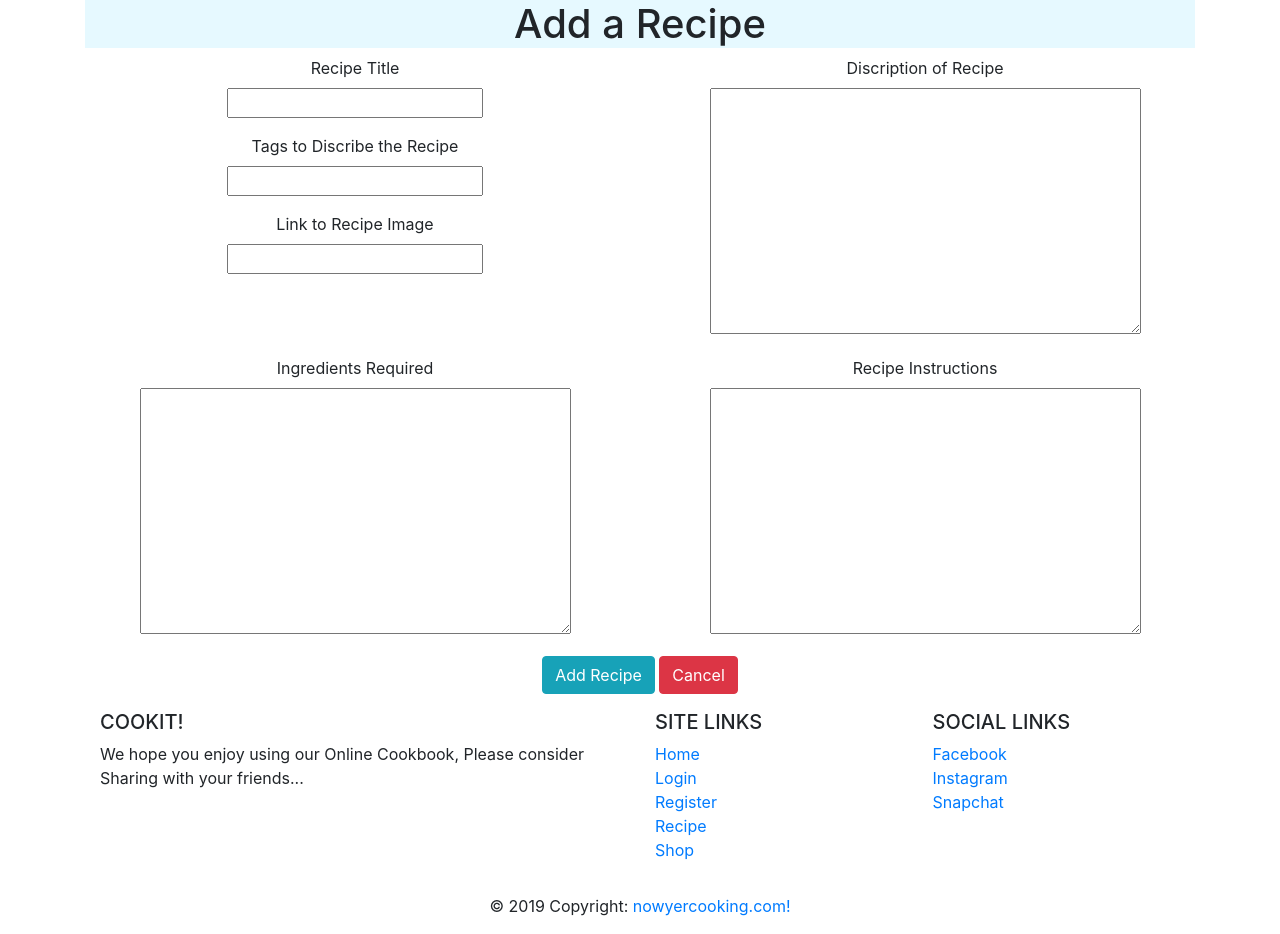
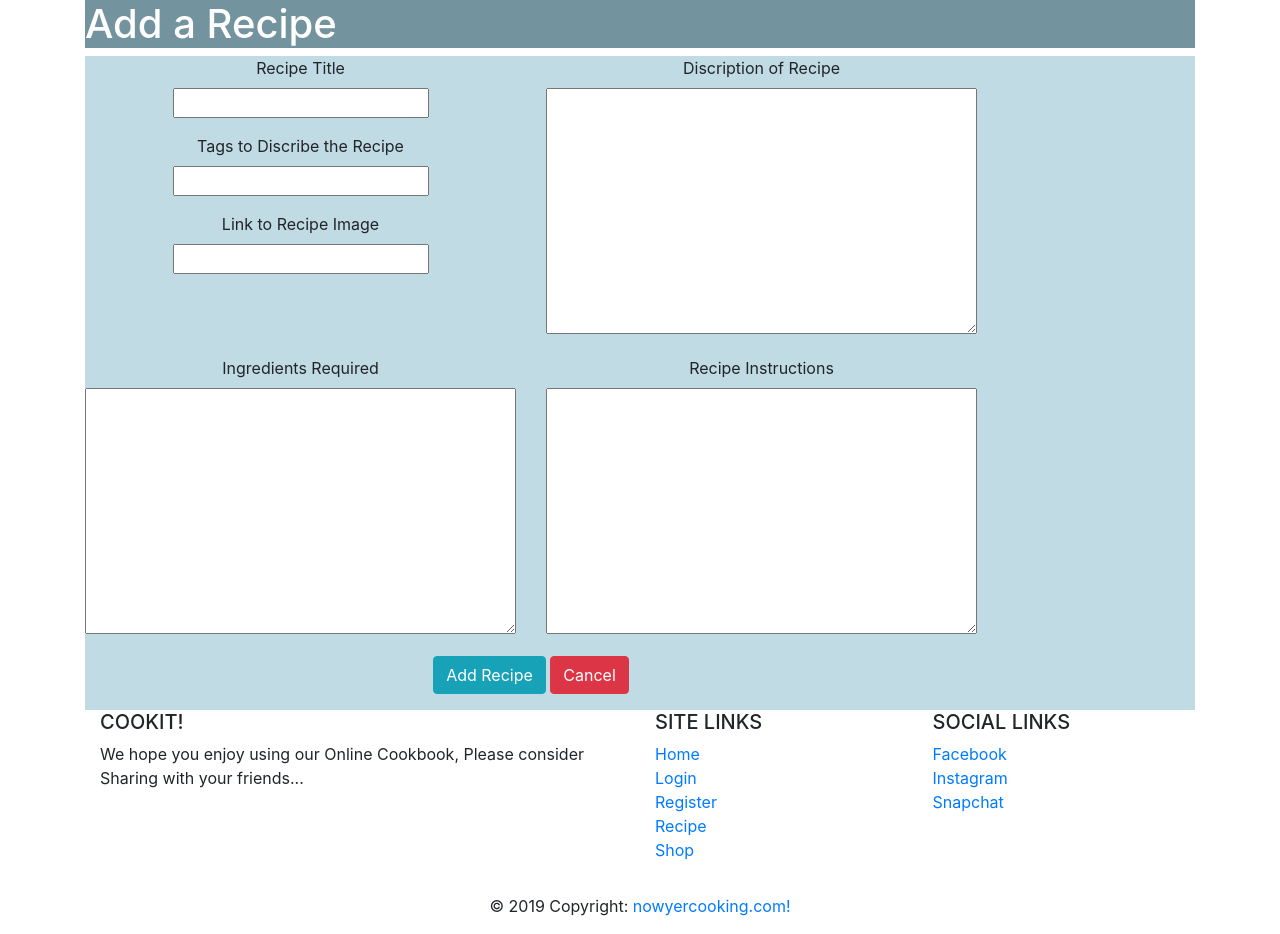
Before and after one commit to jsnbly/milestone3, a Flask app: page /add_recipe in a window 1280 px wide. Shown: the part 56-990 px from the top of the page. Run offline with Flask 2, Linux system fonts and the light colour scheme; some libraries are stand-ins or nearby versions.

Commit message:
added styling to landing.html stated fixing add_recipe.html styling and format, added new regimage and logimage.jpg to static images folder for login and registration page added text overlay to these with some call to action messages

```diff
--- a/static/css/style.css
+++ b/static/css/style.css
@@ -11,6 +11,11 @@
   border-radius: 25px;
 }
 /*User Landing Page*/
+.recpheader{
+  background-color: #73949e;
+  color: white;
+}
+
 #usrrecipehead{
   padding-bottom: 5px;
   padding-top: 5px;
@@ -24,13 +29,17 @@
 
 /*Add/Edit Recipe Page*/
 #addrecphead{
-  background-color: #e6f9ff;
-
+  background-color: #73949e;
+  color: white;
+}
+#addrecpcontent{
+  background-color: #c0dbe4
 }
 
 .recipesection{
   padding-top: 5px;
   padding-bottom: 10px;
+  background-color: #c0dbe4;
 }
 
 .userrecipesection{
@@ -42,8 +51,8 @@
 #formimages{
   height: 100%;
   width: 100%;
-  filter: blur(1px);
   border-radius: 30px;
+  position: relative;
 }
 
 .formbg{
@@ -53,3 +62,13 @@
 .formpad{
   padding-bottom: 10px;
 }
+
+.text-block {
+  position: absolute;
+  bottom: 20px;
+  right: 20px;
+
+  color: white;
+  padding-left: 20px;
+  padding-right: 20px;
+}
--- a/templates/add_recipe.html
+++ b/templates/add_recipe.html
@@ -1,7 +1,7 @@
 {% extends "base.html" %}
 
 {% block content %}
-<center>
+
     <div id="addrecphead">
     <h1>Add a Recipe</h1>
     </div>
@@ -14,11 +14,12 @@
         </ul>
     {% endif %}
     {% endwith %}
-
+    <div class="container">
+    <div class="row text-center" id="addrecpcontent">
     <form action="" method="post">
         {{ form.hidden_tag() }}
         <div class="row">
-        <div class="col">
+        <div class="col-lg-6">
         <p>
             {{ form.title.label }}<br>
             {{ form.title() }}
@@ -41,7 +42,7 @@
             {% endfor %}
         </p>
         </div>
-        <div class="col">
+        <div class="col-lg-6">
         <p>
             {{ form.discription.label }}<br>
             {{ form.discription(cols="40", rows="10") }}
@@ -52,7 +53,7 @@
         </div>
         </div>
         <div class="row">
-        <div class="col">
+        <div class="col-lg-6">
         <p>
             {{ form.ingredient.label }}<br>
             {{ form.ingredient(cols="40", rows="10") }}
@@ -61,7 +62,7 @@
             {% endfor %}
         </p>
         </div>
-        <div class="col">
+        <div class="col-lg-6">
         <p>
             {{ form.instructions.label }}<br>
             {{ form.instructions(cols="40", rows="10") }}
@@ -72,12 +73,14 @@
         </div>
         </div>
         <div class="row">
-        <div class="col">
+        <div class="col-lg-12">
         <p>{{ form.submit(class="btn btn-info") }}
         <a href="{{url_for('index')}}" class="btn btn-danger" role="button">Cancel</a></p>
         </div>
         </div>
     </form>
-    </center>
+    </div>
+    </div>
+
 
 {% endblock %}
--- a/templates/register.html
+++ b/templates/register.html
@@ -52,5 +52,9 @@
         </div>
     </form>
     <div class="col-lg-6">
-    <img src="../static/images/regimage.jpg" alt="Bakewell Tarts" id="formimages"></div></div>
+    <img src="../static/images/regimage.jpg" alt="Register Image" id="formimages">
+    <div class="text-block">
+            <h4>Join Today</h4>
+            <p>A new world of Recipes is Waiting</p>
+             </div></div></div>
 {% endblock %}
```
Also changed, not shown: templates/landing.html (+7 -3 lines), templates/login.html (+15 -2 lines), templates/show_recipe.html (+10 -0 lines), static/images/logimage.jpg (added), static/images/regimage.jpg.
